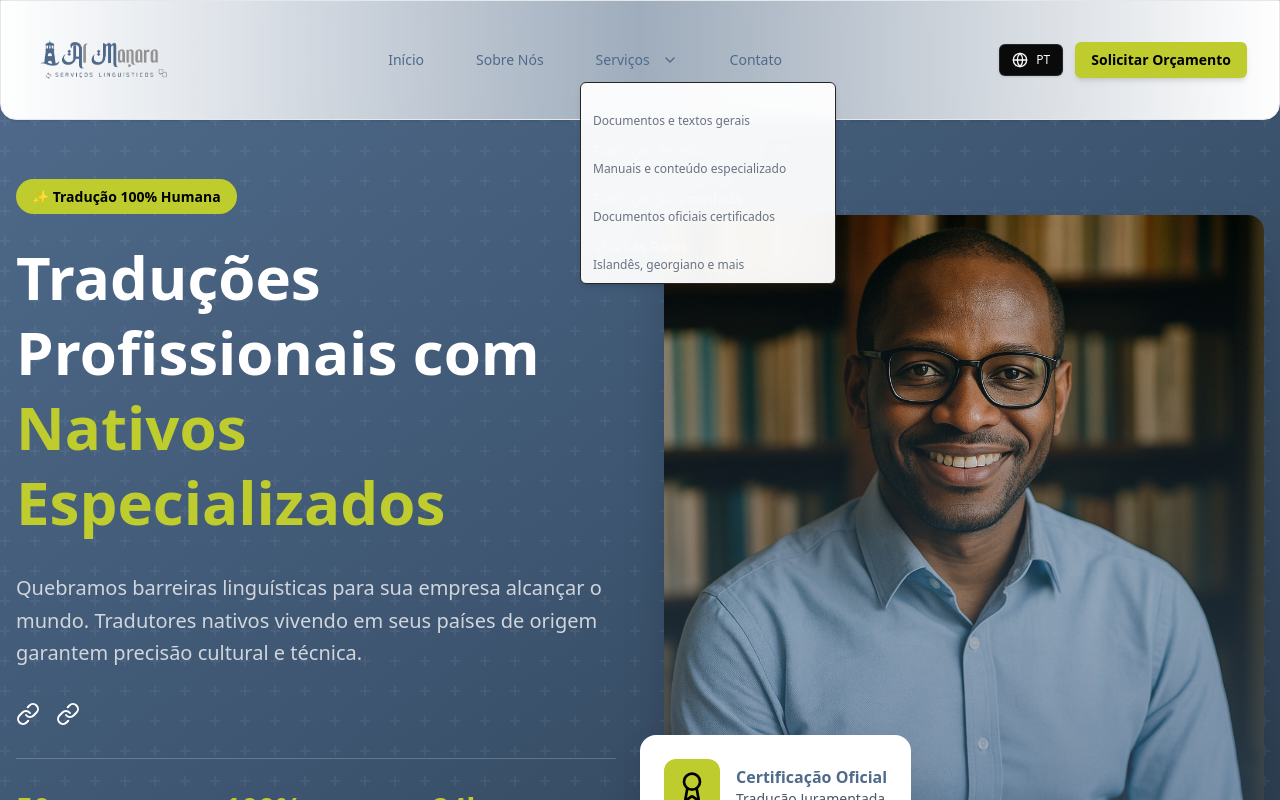
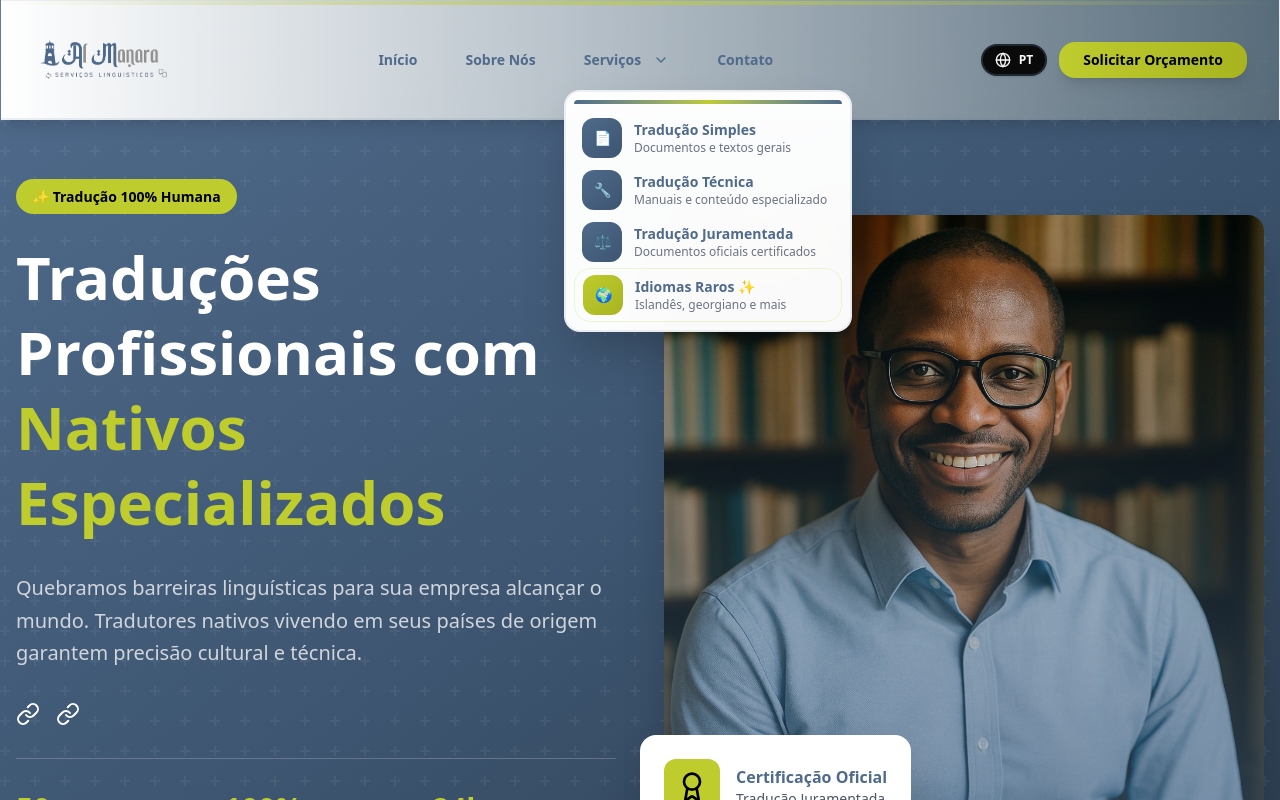
Before and after one commit to dav-icode/AL-MANARA-TRANSLATION, a Next.js app: page / in a window 1280 px wide. Both pictures are taken after a click on the button "Serviços". Shown: the top 800 px of the page. Built offline with nearby package versions, Linux system fonts and the light colour scheme.

Commit message:
feat: implementa header aprimorado, hero section e serviços com identidade visual Al Manara

```diff
--- a/src/components/Header.tsx
+++ b/src/components/Header.tsx
@@ -22,38 +22,47 @@ import { Card } from './ui/card';
 
 export function Header() {
   return (
-    <Card className="sticky rounded-tr-none rounded-tl-none top-0 z-50 w-full bg-linear-to-r from-white via-gray-50/50 to-white backdrop-blur-md  border-gray-200 shadow-sm h-30 flex items-center ">
-      <nav className="container mx-auto px-4 lg:px-8">
+    <Card className="sticky rounded-none top-0 z-50 w-full bg-linear-to-r from-white to-[#F3EFB6]/15 backdrop-blur-xl border-b-2 border-[#4F6A8B]/10 shadow-lg h-30 flex items-center">
+      {/* Detalhe decorativo árabe no topo */}
+      <div className="absolute top-0 left-0 right-0 h-1 bg-linear-to-r from-transparent via-[#BFCC2E] to-transparent opacity-60"></div>
+
+      <nav className="container mx-auto px-4 lg:px-8 relative">
         <div className="flex h-20 items-center justify-between">
-          {/* Logo */}
-          <Link href="/" className="flex items-center">
+          {/* Logo com efeito hover */}
+          <Link href="/" className="flex items-center group">
+            <div className="relative">
               <Image
                 src="/LOGO-AL-MANARA-SERVIÇOS-LINGUÍSTICOS-SEM-FUNDO-02.png"
                 alt="Al Manara Serviços Linguísticos"
                 width={200}
                 height={60}
                 priority
-              className="h-14 w-auto"
+                className="h-14 w-auto transition-all duration-300 group-hover:scale-105"
               />
+              {/* Brilho sutil no hover */}
+              <div className="absolute inset-0 bg-linear-to-r from-transparent via-[#BFCC2E]/20 to-transparent opacity-0 group-hover:opacity-100 transition-opacity duration-300 blur-xl"></div>
+            </div>
           </Link>
 
           {/* Desktop Navigation */}
-          <div className="hidden lg:flex items-center gap-5">
+          <div className="hidden lg:flex items-center gap-2">
             <Link href="/">
               <Button
                 variant="ghost"
-                className="text-[#4F6A8B] hover:text-[#BFCC2E] hover:bg-[#4F6A8B]/5 font-medium transition-all"
+                className="text-[#4F6A8B] hover:text-[#BFCC2E] hover:bg-linear-to-r hover:from-[#4F6A8B]/5 hover:to-[#BFCC2E]/5 font-semibold transition-all duration-300 relative group px-5"
               >
                 Início
+                <span className="absolute bottom-0 left-0 w-0 h-0.5 bg-linear-to-r from-[#4F6A8B] to-[#BFCC2E] group-hover:w-full transition-all duration-300"></span>
               </Button>
             </Link>
 
             <Link href="/sobre">
               <Button
                 variant="ghost"
-                className="text-[#4F6A8B] hover:text-[#BFCC2E] hover:bg-[#4F6A8B]/5 font-medium transition-all"
+                className="text-[#4F6A8B] hover:text-[#BFCC2E] hover:bg-linear-to-r hover:from-[#4F6A8B]/5 hover:to-[#BFCC2E]/5 font-semibold transition-all duration-300 relative group px-5"
               >
                 Sobre Nós
+                <span className="absolute bottom-0 left-0 w-0 h-0.5 bg-linear-to-r from-[#4F6A8B] to-[#BFCC2E] group-hover:w-full transition-all duration-300"></span>
               </Button>
             </Link>
 
@@ -62,20 +71,33 @@ export function Header() {
               <DropdownMenuTrigger asChild>
                 <Button
                   variant="ghost"
-                  className="text-[#4F6A8B] hover:text-[#BFCC2E] hover:bg-[#4F6A8B]/5 font-medium transition-all"
+                  className="text-[#4F6A8B] hover:text-[#BFCC2E] hover:bg-linear-to-r hover:from-[#4F6A8B]/5 hover:to-[#BFCC2E]/5 font-semibold transition-all duration-300 relative group px-5"
                 >
-                  Serviços <ChevronDown className="ml-1 h-4 w-4" />
+                  Serviços{' '}
+                  <ChevronDown className="ml-1 h-4 w-4 transition-transform group-hover:rotate-180 duration-300" />
+                  <span className="absolute bottom-0 left-0 w-0 h-0.5 bg-linear-to-r from-[#4F6A8B] to-[#BFCC2E] group-hover:w-full transition-all duration-300"></span>
                 </Button>
               </DropdownMenuTrigger>
-              <DropdownMenuContent align="start" className="w-64 bg-white/95 backdrop-blur">
+              <DropdownMenuContent
+                align="start"
+                className="w-72 bg-white/98 backdrop-blur-xl border-2 border-[#4F6A8B]/10 shadow-2xl rounded-2xl p-2 mt-2"
+              >
+                {/* Detalhe decorativo no dropdown */}
+                <div className="h-1 w-full bg-linear-to-r from-[#4F6A8B] via-[#BFCC2E] to-[#4F6A8B] rounded-t-xl mb-2"></div>
+
                 <DropdownMenuItem asChild>
                   <Link
                     href="/servicos/traducao-simples"
-                    className="cursor-pointer hover:bg-[#4F6A8B]/5"
+                    className="cursor-pointer hover:bg-linear-to-r hover:from-[#4F6A8B]/5 hover:to-[#BFCC2E]/5 rounded-xl p-3 transition-all duration-300 group"
                   >
                     <div className="flex items-center gap-3">
+                      <div className="w-10 h-10 rounded-lg bg-linear-to-br from-[#4F6A8B] to-[#3d5570] flex items-center justify-center text-white font-bold text-sm group-hover:scale-110 transition-transform duration-300">
+                        📄
+                      </div>
                       <div>
-                        <p className="font-medium">Tradução Simples</p>
+                        <p className="font-bold text-[#4F6A8B] group-hover:text-[#BFCC2E] transition-colors">
+                          Tradução Simples
+                        </p>
                         <p className="text-xs text-gray-500">Documentos e textos gerais</p>
                       </div>
                     </div>
@@ -85,37 +107,54 @@ export function Header() {
                 <DropdownMenuItem asChild>
                   <Link
                     href="/servicos/traducao-tecnica"
-                    className="cursor-pointer hover:bg-[#4F6A8B]/5"
+                    className="cursor-pointer hover:bg-linear-to-r hover:from-[#4F6A8B]/5 hover:to-[#BFCC2E]/5 rounded-xl p-3 transition-all duration-300 group"
                   >
                     <div className="flex items-center gap-3">
+                      <div className="w-10 h-10 rounded-lg bg-linear-to-br from-[#4F6A8B] to-[#3d5570] flex items-center justify-center text-white font-bold text-sm group-hover:scale-110 transition-transform duration-300">
+                        🔧
+                      </div>
                       <div>
-                        <p className="font-medium">Tradução Técnica</p>
+                        <p className="font-bold text-[#4F6A8B] group-hover:text-[#BFCC2E] transition-colors">
+                          Tradução Técnica
+                        </p>
                         <p className="text-xs text-gray-500">Manuais e conteúdo especializado</p>
                       </div>
                     </div>
                   </Link>
                 </DropdownMenuItem>
+
                 <DropdownMenuItem asChild>
                   <Link
                     href="/servicos/traducao-juramentada"
-                    className="cursor-pointer hover:bg-[#4F6A8B]/5"
+                    className="cursor-pointer hover:bg-linear-to-r hover:from-[#4F6A8B]/5 hover:to-[#BFCC2E]/5 rounded-xl p-3 transition-all duration-300 group"
                   >
                     <div className="flex items-center gap-3">
+                      <div className="w-10 h-10 rounded-lg bg-linear-to-br from-[#4F6A8B] to-[#3d5570] flex items-center justify-center text-white font-bold text-sm group-hover:scale-110 transition-transform duration-300">
+                        ⚖️
+                      </div>
                       <div>
-                        <p className="font-medium">Tradução Juramentada</p>
+                        <p className="font-bold text-[#4F6A8B] group-hover:text-[#BFCC2E] transition-colors">
+                          Tradução Juramentada
+                        </p>
                         <p className="text-xs text-gray-500">Documentos oficiais certificados</p>
                       </div>
                     </div>
                   </Link>
                 </DropdownMenuItem>
+
                 <DropdownMenuItem asChild>
                   <Link
                     href="/servicos/idiomas-raros"
-                    className="cursor-pointer hover:bg-[#4F6A8B]/5"
+                    className="cursor-pointer hover:bg-linear-to-r hover:from-[#BFCC2E]/10 hover:to-[#F3EFB6]/20 rounded-xl p-3 transition-all duration-300 group border border-[#BFCC2E]/20"
                   >
                     <div className="flex items-center gap-3">
+                      <div className="w-10 h-10 rounded-lg bg-linear-to-br from-[#BFCC2E] to-[#a8b41f] flex items-center justify-center text-black font-bold text-sm group-hover:scale-110 transition-transform duration-300">
+                        🌍
+                      </div>
                       <div>
-                        <p className="font-medium">Idiomas Raros</p>
+                        <p className="font-bold text-[#4F6A8B] group-hover:text-[#BFCC2E] transition-colors">
+                          Idiomas Raros ✨
+                        </p>
                         <p className="text-xs text-gray-500">Islandês, georgiano e mais</p>
                       </div>
                     </div>
@@ -127,9 +166,10 @@ export function Header() {
             <Link href="/contato">
               <Button
                 variant="ghost"
-                className="text-[#4F6A8B] hover:text-[#BFCC2E] hover:bg-[#4F6A8B]/5 font-medium transition-all"
+                className="text-[#4F6A8B] hover:text-[#BFCC2E] hover:bg-linear-to-r hover:from-[#4F6A8B]/5 hover:to-[#BFCC2E]/5 font-semibold transition-all duration-300 relative group px-5"
               >
                 Contato
+                <span className="absolute bottom-0 left-0 w-0 h-0.5 bg-linear-to-r from-[#4F6A8B] to-[#BFCC2E] group-hover:w-full transition-all duration-300"></span>
               </Button>
             </Link>
           </div>
@@ -142,25 +182,40 @@ export function Header() {
                 <Button
                   variant="outline"
                   size="sm"
-                  className="gap-2 border-[#4F6A8B]/30 hover:border-[#4F6A8B] hover:bg-[#4F6A8B]/5 transition-all"
+                  className="gap-2 border-2 border-[#4F6A8B]/30 hover:border-[#4F6A8B] hover:bg-linear-to-r hover:from-[#4F6A8B]/5 hover:to-[#BFCC2E]/5 transition-all duration-300 rounded-xl font-semibold group"
                 >
-                  <Globe className="h-4 w-4" />
+                  <Globe className="h-4 w-4 group-hover:rotate-12 transition-transform duration-300" />
                   PT
                 </Button>
               </DropdownMenuTrigger>
-              <DropdownMenuContent align="end" className="bg-white">
-                <DropdownMenuItem className="cursor-pointer">🇧🇷 Português</DropdownMenuItem>
-                <DropdownMenuItem className="cursor-pointer">🇸🇦 العربية</DropdownMenuItem>
-                <DropdownMenuItem className="cursor-pointer">🇬🇧 English</DropdownMenuItem>
-                <DropdownMenuItem className="cursor-pointer">🇪🇸 Español</DropdownMenuItem>
-                <DropdownMenuItem className="cursor-pointer">🇫🇷 Français</DropdownMenuItem>
+              <DropdownMenuContent
+                align="end"
+                className="backdrop-blur-xl border-2 border-[#4F6A8B]/10 shadow-xl rounded-xl p-1 mt-2"
+              >
+                <DropdownMenuItem className="cursor-pointer hover:bg-linear-to-r hover:from-[#4F6A8B]/5 hover:to-[#BFCC2E]/5 rounded-lg font-medium transition-all">
+                  🇧🇷 Português
+                </DropdownMenuItem>
+                <DropdownMenuItem className="cursor-pointer hover:bg-linear-to-r hover:from-[#4F6A8B]/5 hover:to-[#BFCC2E]/5 rounded-lg font-medium transition-all">
+                  🇸🇦 العربية
+                </DropdownMenuItem>
+                <DropdownMenuItem className="cursor-pointer hover:bg-linear-to-r hover:from-[#4F6A8B]/5 hover:to-[#BFCC2E]/5 rounded-lg font-medium transition-all">
+                  🇬🇧 English
+                </DropdownMenuItem>
+                <DropdownMenuItem className="cursor-pointer hover:bg-linear-to-r hover:from-[#4F6A8B]/5 hover:to-[#BFCC2E]/5 rounded-lg font-medium transition-all">
+                  🇪🇸 Español
+                </DropdownMenuItem>
+                <DropdownMenuItem className="cursor-pointer hover:bg-linear-to-r hover:from-[#4F6A8B]/5 hover:to-[#BFCC2E]/5 rounded-lg font-medium transition-all">
+                  🇫🇷 Français
+                </DropdownMenuItem>
               </DropdownMenuContent>
             </DropdownMenu>
 
             {/* CTA Principal */}
             <Link href="/orcamento">
-              <Button className="bg-[#BFCC2E] hover:bg-[#a8b41f] text-black font-semibold shadow-md hover:shadow-lg transition-all hover:scale-105">
-                Solicitar Orçamento
+              <Button className="bg-linear-to-r from-[#BFCC2E] to-[#a8b41f] hover:from-[#a8b41f] hover:to-[#BFCC2E] text-black font-bold shadow-lg hover:shadow-2xl transition-all duration-300 hover:scale-105 rounded-xl px-6 relative overflow-hidden group">
+                <span className="relative z-10">Solicitar Orçamento</span>
+                {/* Brilho animado */}
+                <div className="absolute inset-0 bg-linear-to-r from-transparent via-white/30 to-transparent -translate-x-full group-hover:translate-x-full transition-transform duration-700"></div>
               </Button>
             </Link>
           </div>
@@ -168,21 +223,30 @@ export function Header() {
           {/* Mobile Menu Sheet */}
           <Sheet>
             <SheetTrigger asChild className="lg:hidden">
-              <Button variant="ghost" size="icon" className="text-[#4F6A8B]">
+              <Button
+                variant="ghost"
+                size="icon"
+                className="text-[#4F6A8B] hover:bg-linear-to-r hover:from-[#4F6A8B]/5 hover:to-[#BFCC2E]/5 rounded-xl transition-all"
+              >
                 <Menu className="h-6 w-6" />
               </Button>
             </SheetTrigger>
-            <SheetContent side="right" className="w-[85vw] sm:w-[400px] bg-white">
-              <SheetHeader className="border-b pb-4">
-                <SheetTitle className="text-left text-[#4F6A8B] text-xl font-bold">Menu</SheetTitle>
+            <SheetContent
+              side="right"
+              className="w-[85vw] sm:w-[400px] bg-linear-to-br from-white via-[#F3EFB6]/5 to-white border-l-4 border-[#4F6A8B]"
+            >
+              <SheetHeader className="border-b-2 border-linear-to-r from-[#4F6A8B] to-[#BFCC2E] pb-4">
+                <SheetTitle className="text-left text-[#4F6A8B] text-2xl font-bold">
+                  Menu
+                </SheetTitle>
               </SheetHeader>
 
-              <div className="flex flex-col gap-3 mt-6">
+              <div className="flex flex-col gap-2 mt-6">
                 <SheetClose asChild>
                   <Link href="/">
                     <Button
                       variant="ghost"
-                      className="w-full justify-start text-[#4F6A8B] hover:bg-[#4F6A8B]/10 text-base"
+                      className="w-full justify-start text-[#4F6A8B] hover:bg-linear-to-r hover:from-[#4F6A8B]/10 hover:to-[#BFCC2E]/10 text-base font-semibold rounded-xl transition-all"
                     >
                       🏠 Início
                     </Button>
@@ -193,7 +257,7 @@ export function Header() {
                   <Link href="/sobre">
                     <Button
                       variant="ghost"
-                      className="w-full justify-start text-[#4F6A8B] hover:bg-[#4F6A8B]/10 text-base"
+                      className="w-full justify-start text-[#4F6A8B] hover:bg-linear-to-r hover:from-[#4F6A8B]/10 hover:to-[#BFCC2E]/10 text-base font-semibold rounded-xl transition-all"
                     >
                       ℹ️ Sobre Nós
                     </Button>
@@ -201,15 +265,18 @@ export function Header() {
                 </SheetClose>
 
                 {/* Serviços no mobile */}
-                <div className="space-y-2 py-2">
-                  <p className="text-sm font-bold text-[#4F6A8B] px-3 mb-2">SERVIÇOS</p>
+                <div className="space-y-2 py-3 px-2 bg-linear-to-r from-[#4F6A8B]/5 to-[#BFCC2E]/5 rounded-xl mt-2">
+                  <p className="text-sm font-bold text-[#4F6A8B] px-2 mb-2 flex items-center gap-2">
+                    <span className="w-1 h-4 bg-linear-to-b from-[#4F6A8B] to-[#BFCC2E] rounded-full"></span>
+                    SERVIÇOS
+                  </p>
                   <div className="flex flex-col gap-1">
                     <SheetClose asChild>
                       <Link href="/servicos/traducao-simples">
                         <Button
                           variant="ghost"
                           size="sm"
-                          className="w-full justify-start text-gray-700 hover:bg-[#4F6A8B]/10 pl-6"
+                          className="w-full justify-start text-gray-700 hover:text-[#4F6A8B] hover:bg-white/80 pl-6 rounded-lg font-medium transition-all"
                         >
                           📄 Tradução Simples
                         </Button>
@@ -220,7 +287,7 @@ export function Header() {
                         <Button
                           variant="ghost"
                           size="sm"
-                          className="w-full justify-start text-gray-700 hover:bg-[#4F6A8B]/10 pl-6"
+                          className="w-full justify-start text-gray-700 hover:text-[#4F6A8B] hover:bg-white/80 pl-6 rounded-lg font-medium transition-all"
                         >
                           🔧 Tradução Técnica
                         </Button>
@@ -231,7 +298,7 @@ export function Header() {
                         <Button
                           variant="ghost"
                           size="sm"
-                          className="w-full justify-start text-gray-700 hover:bg-[#4F6A8B]/10 pl-6"
+                          className="w-full justify-start text-gray-700 hover:text-[#4F6A8B] hover:bg-white/80 pl-6 rounded-lg font-medium transition-all"
                         >
                           ⚖️ Tradução Juramentada
                         </Button>
@@ -242,9 +309,9 @@ export function Header() {
                         <Button
                           variant="ghost"
                           size="sm"
-                          className="w-full justify-start text-gray-700 hover:bg-[#4F6A8B]/10 pl-6"
+                          className="w-full justify-start text-gray-700 hover:text-[#BFCC2E] hover:bg-white/80 pl-6 rounded-lg font-medium transition-all border border-[#BFCC2E]/30"
                         >
-                          🌍 Idiomas Raros
+                          🌍 Idiomas Raros ✨
                         </Button>
                       </Link>
                     </SheetClose>
@@ -255,7 +322,7 @@ export function Header() {
                   <Link href="/contato">
                     <Button
                       variant="ghost"
-                      className="w-full justify-start text-[#4F6A8B] hover:bg-[#4F6A8B]/10 text-base"
+                      className="w-full justify-start text-[#4F6A8B] hover:bg-linear-to-r hover:from-[#4F6A8B]/10 hover:to-[#BFCC2E]/10 text-base font-semibold rounded-xl transition-all"
                     >
                       📧 Contato
                     </Button>
@@ -263,19 +330,38 @@ export function Header() {
                 </SheetClose>
 
                 {/* Idiomas mobile */}
-                <div className="border-t border-gray-200 pt-4 mt-4">
-                  <p className="text-sm font-bold text-[#4F6A8B] mb-3 px-3">IDIOMA</p>
-                  <div className="grid grid-cols-2 gap-2 px-3">
-                    <Button variant="outline" size="sm" className="hover:bg-[#4F6A8B]/10">
+                <div className="border-t-2 border-[#4F6A8B]/10 pt-4 mt-4">
+                  <p className="text-sm font-bold text-[#4F6A8B] mb-3 px-2 flex items-center gap-2">
+                    <Globe className="h-4 w-4" />
+                    IDIOMA
+                  </p>
+                  <div className="grid grid-cols-2 gap-2 px-2">
+                    <Button
+                      variant="outline"
+                      size="sm"
+                      className="hover:bg-linear-to-r hover:from-[#4F6A8B]/10 hover:to-[#BFCC2E]/10 rounded-lg font-semibold transition-all border-[#4F6A8B]/30"
+                    >
                       🇧🇷 PT
                     </Button>
-                    <Button variant="outline" size="sm" className="hover:bg-[#4F6A8B]/10">
+                    <Button
+                      variant="outline"
+                      size="sm"
+                      className="hover:bg-linear-to-r hover:from-[#4F6A8B]/10 hover:to-[#BFCC2E]/10 rounded-lg font-semibold transition-all border-[#4F6A8B]/30"
+                    >
                       🇸🇦 AR
                     </Button>
-                    <Button variant="outline" size="sm" className="hover:bg-[#4F6A8B]/10">
+                    <Button
+                      variant="outline"
+                      size="sm"
+                      className="hover:bg-linear-to-r hover:from-[#4F6A8B]/10 hover:to-[#BFCC2E]/10 rounded-lg font-semibold transition-all border-[#4F6A8B]/30"
+                    >
                       🇬🇧 EN
                     </Button>
-                    <Button variant="outline" size="sm" className="hover:bg-[#4F6A8B]/10">
+                    <Button
+                      variant="outline"
+                      size="sm"
+                      className="hover:bg-linear-to-r hover:from-[#4F6A8B]/10 hover:to-[#BFCC2E]/10 rounded-lg font-semibold transition-all border-[#4F6A8B]/30"
+                    >
                       🇪🇸 ES
                     </Button>
                   </div>
@@ -284,14 +370,17 @@ export function Header() {
                 {/* CTA mobile */}
                 <SheetClose asChild>
                   <Link href="/orcamento" className="mt-6">
-                    <Button className="w-full bg-[#BFCC2E] hover:bg-[#a8b41f] text-black font-semibold text-base py-6 shadow-lg">
-                      ✨ Solicitar Orçamento
+                    <Button className="w-full bg-linear-to-r from-[#BFCC2E] to-[#a8b41f] hover:from-[#a8b41f] hover:to-[#BFCC2E] text-black font-bold text-base py-7 shadow-xl rounded-xl transition-all hover:scale-[1.02] relative overflow-hidden group">
+                      <span className="relative z-10">✨ Solicitar Orçamento</span>
+                      <div className="absolute inset-0 bg-linear-to-r from-transparent via-white/30 to-transparent -translate-x-full group-hover:translate-x-full transition-transform duration-700"></div>
                     </Button>
                   </Link>
                 </SheetClose>
+
               </div>
             </SheetContent>
           </Sheet>
+
         </div>
       </nav>
     </Card>
```
Lines whose indentation alone changed are shown as unchanged.
